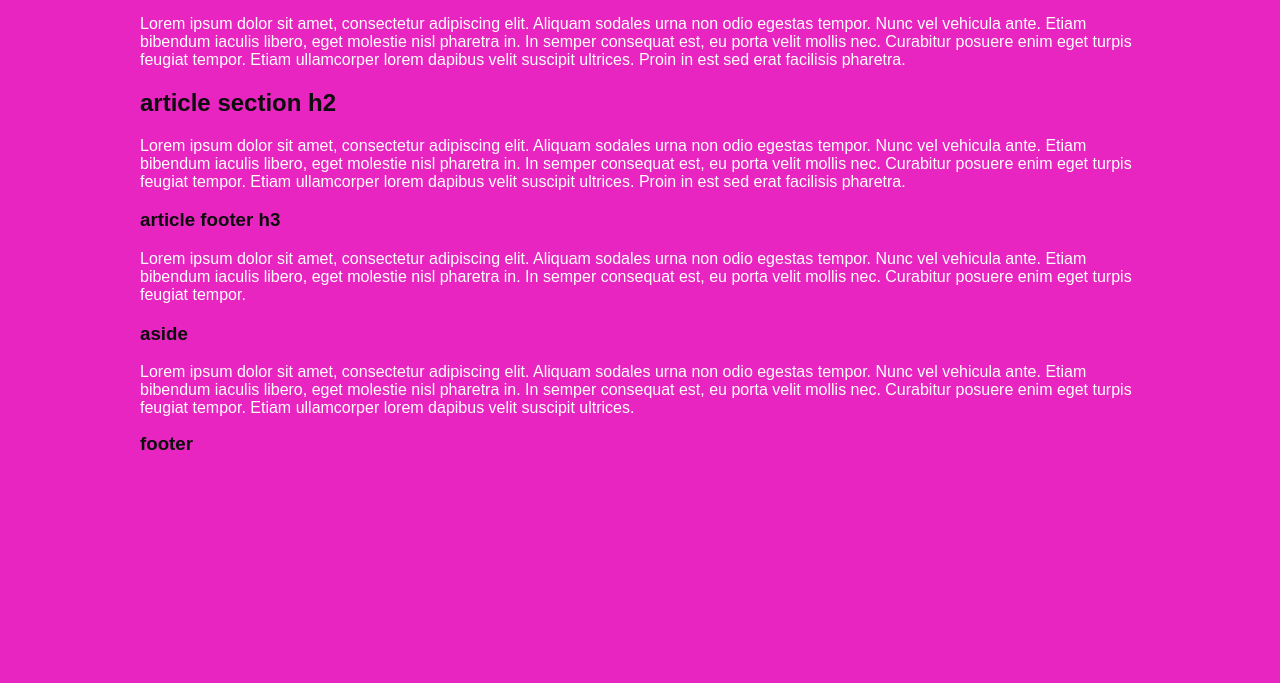
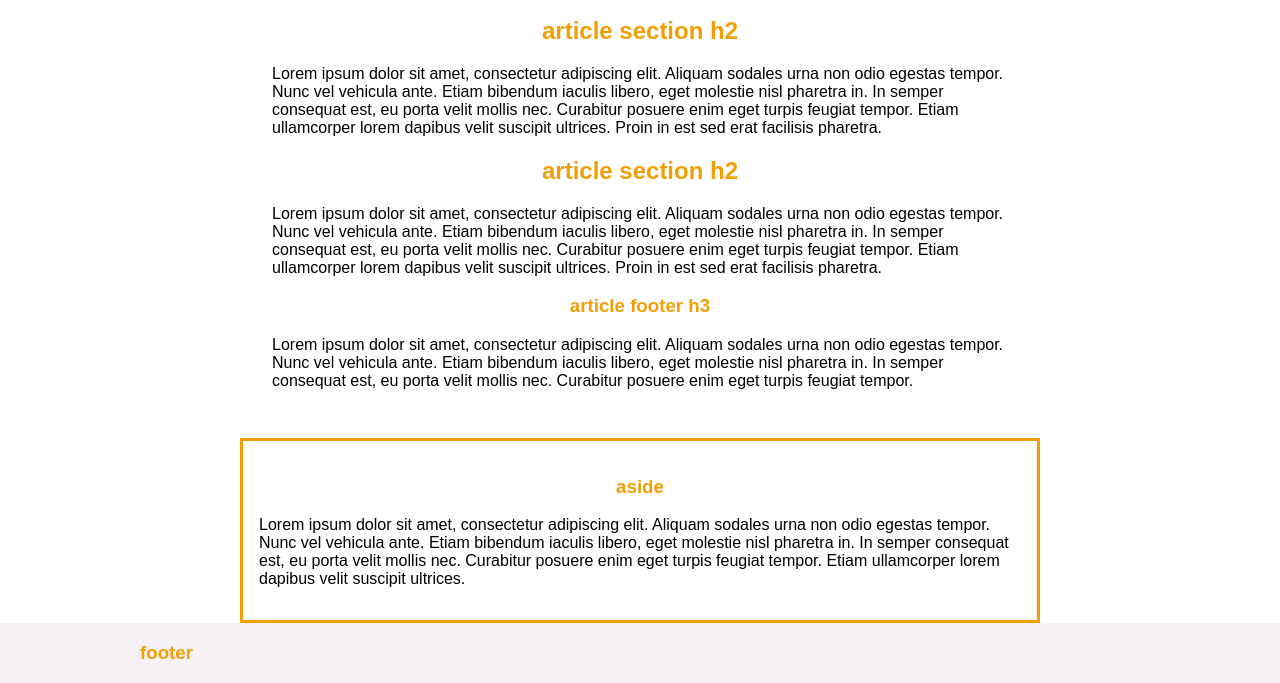
Before and after one commit to zhennilong/wnm617_202130_OS1, a plain HTML site: page long.zhenni/initializr/index.html in a window 1280 px wide. Shown: the part 251-934 px from the top of the page. Before the commit the page ends 800 px from the top, so only its background shows below. Drawn offline with nearby package versions, Linux system fonts and the light colour scheme.

Commit message:
new update for initialzr

```diff
--- a/long.zhenni/initializr/css/theme.css
+++ b/long.zhenni/initializr/css/theme.css
@@ -1,7 +1,7 @@
 body {
 	font: Comfortaa, Arial, sans-serif;
 	font-size: 100%;
-	background-color: #E825C1;
+	/*background-color: #E825C1;*/
 
 }
 
@@ -35,12 +35,14 @@ h1,
 h2,
 h3 {
 	color: #0D0D0D ;
+	text-align: center;
+	color: #F29F05
 }
 
-
+/*
 p {
 	color: white;
-}
+}*/
 
 ul {
 	display: flex;
@@ -71,17 +73,42 @@ nav a:hover{
 }
 
 .main-container {
-	background-color: #E825C1
+	/*background-color: #E825C1*/
+}
+
+
+.main-container article {background-color:var(--color-white);
+   padding:1em;
+   margin: 1em;
+   position:relative;
+   overflow:hidden;
+
 }
 
 .main {
-	max-width: 1000px;
+	max-width: 800px;
 	margin: auto;
 
 }
 
+.main-container aside {
+	max-width: 800px;
+	margin: auto;
 
-.footer-container h3 {
+}
+
+aside {
+    padding: 1em;
+    border: solid #F29F05;
+	}
+
+.footer-container {
+	background-color: #f7f2f5;
+}
+
+.footer-container .wrapper {
  	max-width: 1000px;
+ 	display: flex;
 	margin: auto;
+	text-align: center;
 }
```
